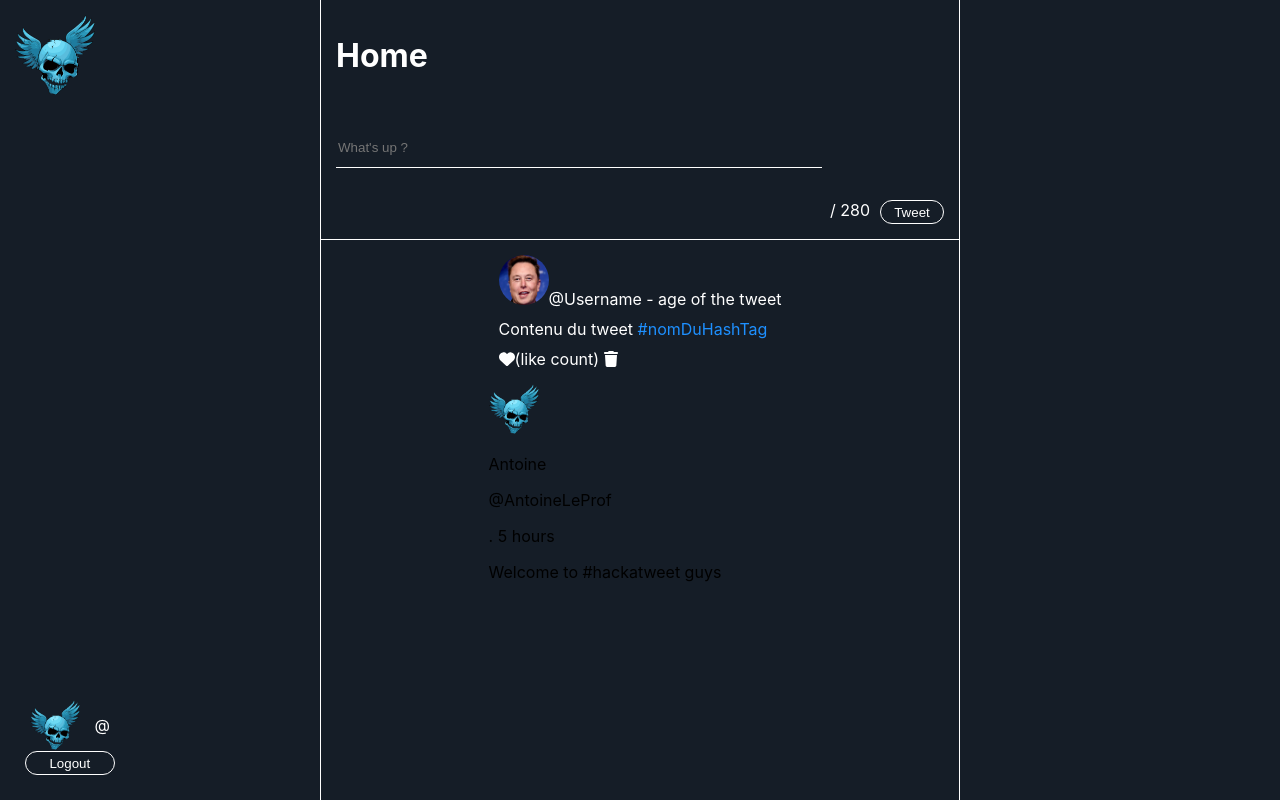
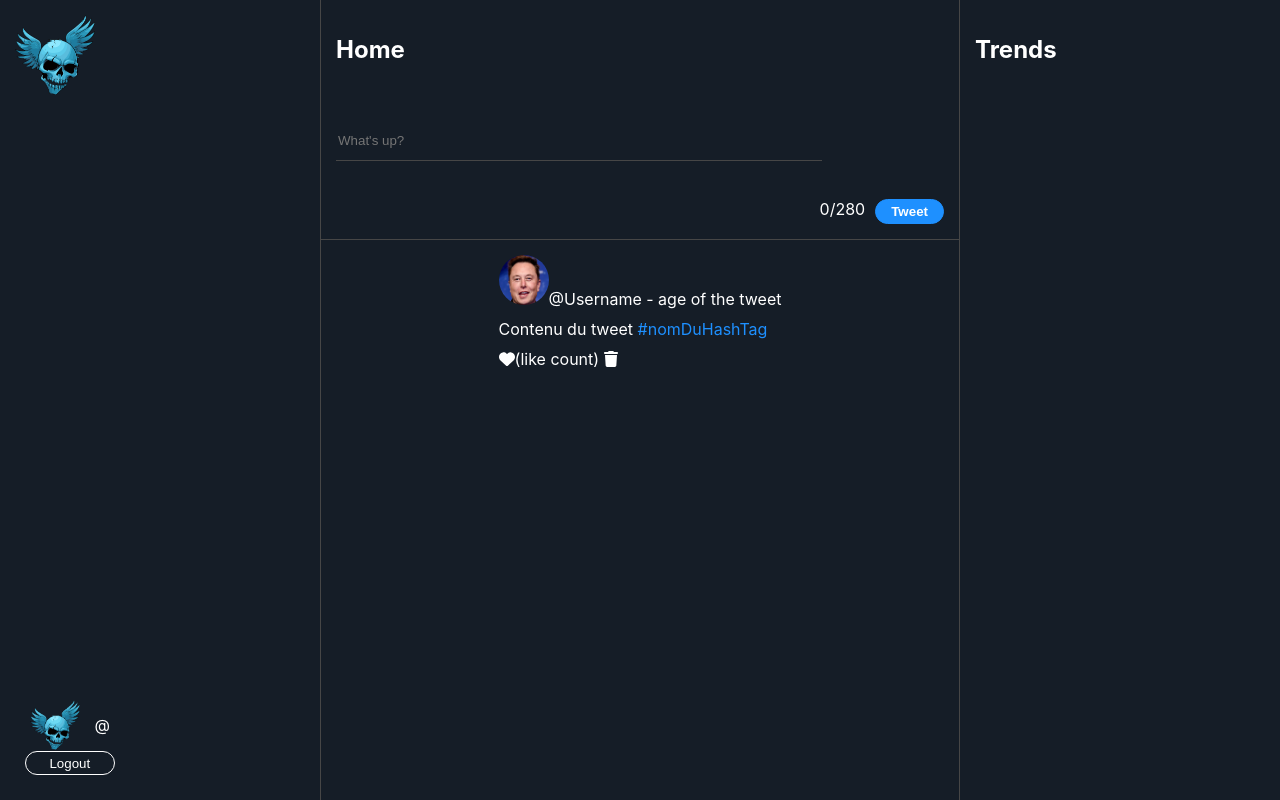
Before and after one commit to Safefaith/Hackatweet-frontend, a Next.js app: page /home in a window 1280 px wide. Built offline with nearby package versions, Linux system fonts and the light colour scheme.

Commit message:
WIP home et tweet

```diff
--- a/components/Home.js
+++ b/components/Home.js
@@ -14,9 +14,14 @@ function Home() {
     dispatch(logout());
   };
 
+  const [lengthCount, setLengthCount] = useState(0);
+  const [message, setMessage] = useState('');
+
+
   return (
     <div>
       <main className={styles.main}>
+
         <div className={styles.leftHome}>
           <Image src="/logo.png" alt="Logo" width={80} height={80} />
           <div className={styles.bottomLeft}>
@@ -37,34 +42,35 @@ function Home() {
             </Link>
           </div>
         </div>
+
         <div className={styles.mainHome}>
           <div className={styles.topMainHome}>
-            <h1>Home</h1>
+            <h2>Home</h2>
             <input
               className={styles.tweetInput}
-              placeholder="What's up ?"
+              placeholder="What's up?"
               type="text"
               maxLength="280"
+              onChange={e => {
+                setMessage(e.target.value);
+                setLengthCount(message.length);
+              }}
+              value={message}
             ></input>
             <div className={styles.tweetBtnContainer}>
-              <span> / 280</span>
+              <span>{lengthCount}/280</span>
               <button className={styles.tweetBtn}>Tweet</button>
             </div>
           </div>
           <div className={styles.tweetSection}>
             <Tweet/>
-            <div>
-              <div>
-                <Image src="/logo.png" alt="Logo" width={50} height={50} />
-                <p>Antoine</p>
-                <p> @AntoineLeProf</p>
-                <p>. 5 hours</p>
-              </div>
-              <p> Welcome to #hackatweet guys </p>
-            </div>
           </div>
         </div>
-        <div className={styles.rightHome}></div>
+
+        <div className={styles.rightHome}>
+          <h2>Trends</h2>
+        </div>
+
       </main>
     </div>
   );
--- a/components/Login.js
+++ b/components/Login.js
@@ -1,10 +1,6 @@
 import styles from "../styles/Login.module.css";
 import Image from "next/image";
-<<<<<<< HEAD
-import ModalSignUp from "./Signup";
-=======
 import ModalSignIn from "../components/ModalSignIn";
->>>>>>> 3683a8561c170c5e23f5596057a49c9bd895b8d8
 import Link from "next/link";
 import { useEffect, useState } from "react";
 import { useDispatch, useSelector } from "react-redux";
--- a/styles/Home.module.css
+++ b/styles/Home.module.css
@@ -1,5 +1,6 @@
 .main {
     display: flex;
+    background: rgb(21, 29, 39);
 }
 
 .leftHome {
@@ -8,7 +9,6 @@
     display: flex;
     justify-content: center;
     align-items: center;
-    background: rgb(21, 29, 39);
     display: flex;
     flex-direction: column;
     justify-content: space-between;
@@ -51,13 +51,12 @@
     flex-direction: column;
     justify-content: flex-start;
     align-items: center;
-    border-right: 0.3px solid white;
-    border-left: 0.3px solid white;
-    background: rgb(21, 29, 39);
+    border-right: 0.3px solid rgb(70, 70, 70);
+    border-left: 0.3px solid rgb(70, 70, 70);
 }
 
 .topMainHome {
-    border-bottom: 1px solid white;
+    border-bottom: 1px solid rgb(70, 70, 70);
     width: 100%;
     height: 30%;
     color: white;
@@ -67,17 +66,19 @@
     justify-content: space-between;
 }
 
+
+
 .tweetInput {
     border-style: none;
-    border-bottom: 1px solid white;
+    border-bottom: 1px solid rgb(70, 70, 70);
     background: transparent;
     width: 80%;
     height: 5vh;
+    color: white;
 }
 
 .tweetInput:focus {
     outline: none;
-    color: white;
 }
 
 .tweetBtnContainer {
@@ -87,21 +88,26 @@
 }
 
 .tweetBtn {
-    height: 3vh;
-    width: 5vw;
-    background: transparent;
+    padding: 4px 15px;
+    background-color: dodgerblue;
     color: white;
+    border: 1px solid dodgerblue;
+    border-radius: 30px;
+    margin-left: 10px;
+    cursor: pointer;
+    font-weight: bold;
+}
+
+.tweetBtn:hover {
     border: 1px solid white;
-    border-radius: 30px;
-    cursor: pointer;
-    margin-left: 10px;
 }
 
 .rightHome {
     height: 100vh;
     width: 25vw;
     display: flex;
-    justify-content: center;
-    align-items: center;
-    background: rgb(21, 29, 39);
+    justify-content: left;
+    align-items: left;
+    color: white;
+    padding: 15px;
 }
--- a/styles/Tweet.module.css
+++ b/styles/Tweet.module.css
@@ -14,3 +14,8 @@
 .hashtag{
     color:dodgerblue;
 }
+
+.hashtag:hover{
+    color:rgb(124, 189, 255);
+    cursor: pointer;
+}
```
